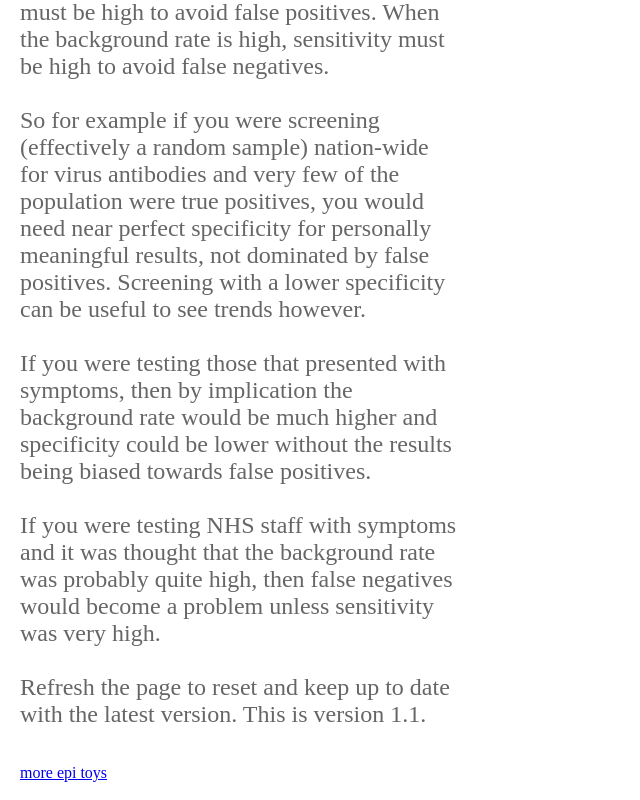
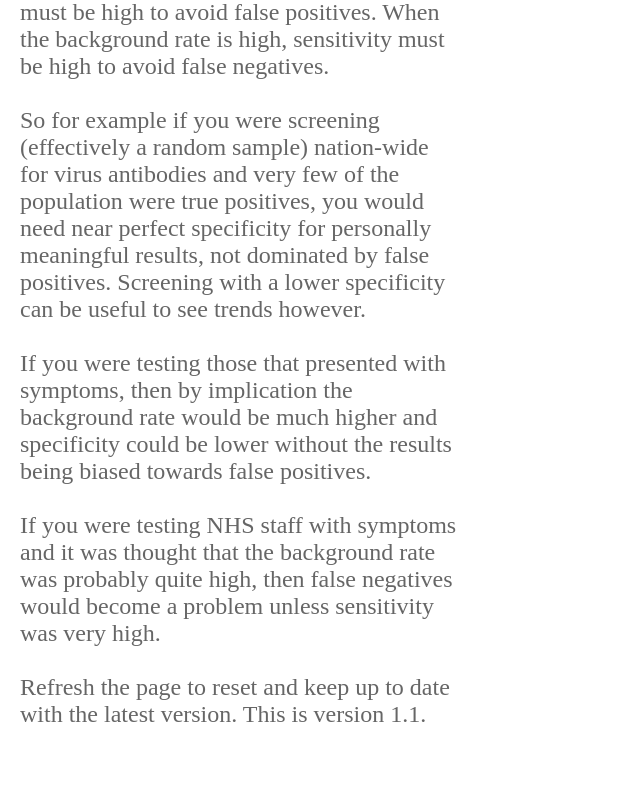
Before and after one commit to op12no2/testing, a plain HTML site: page index.htm in a window 1280 px wide. Shown: the part 1482-2282 px from the top of the page, without its empty margins (0-640 px from the left). Drawn offline with nearby package versions, Linux system fonts and the light colour scheme.

Commit message:
Update index.htm

```diff
--- a/index.htm
+++ b/index.htm
@@ -137,7 +137,6 @@
 </div>
 <div id="text2">
 <br><br>
-<a target="_blank" href="http://op12no2.me">more epi toys</a><br>
 <br>
 </div>
 
```
